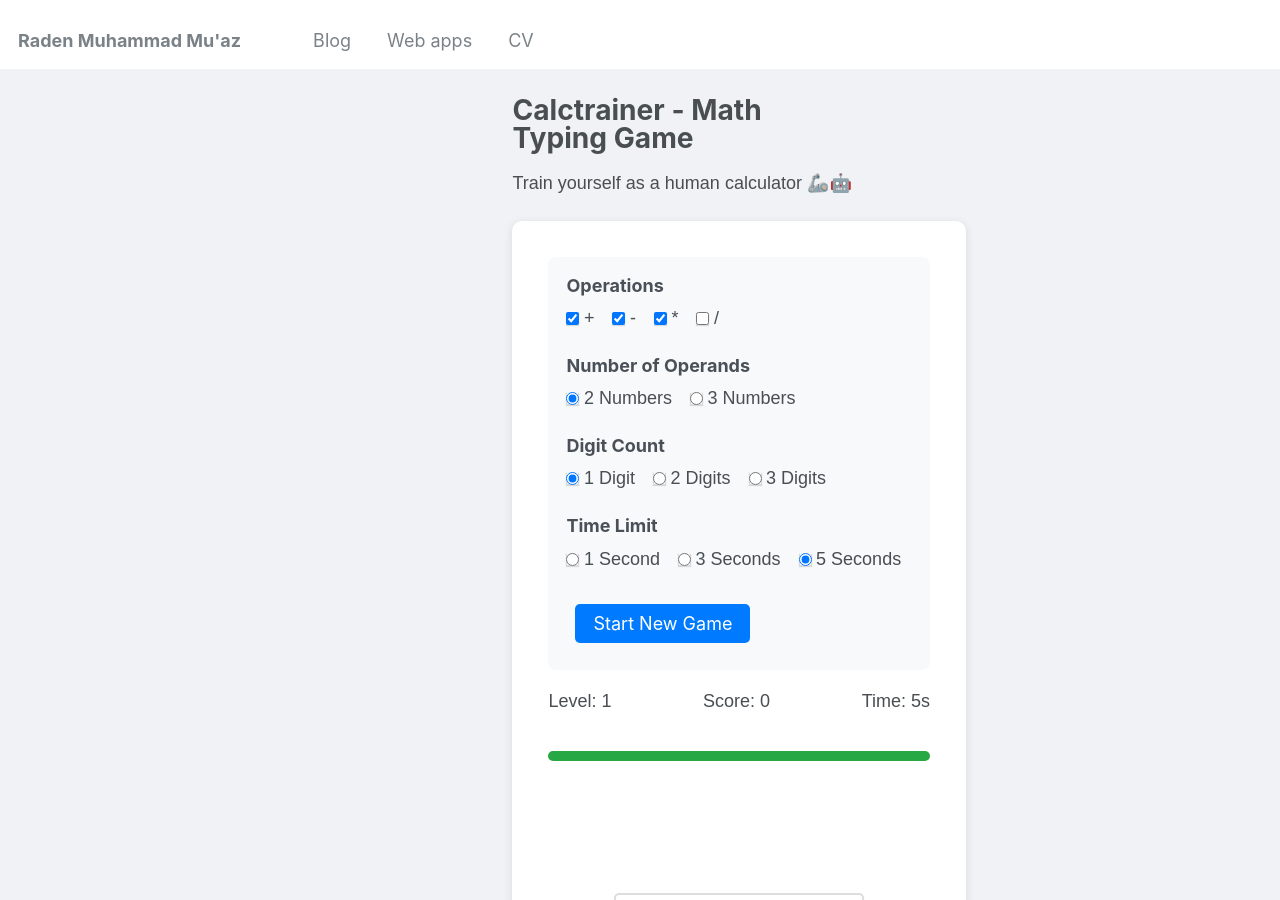
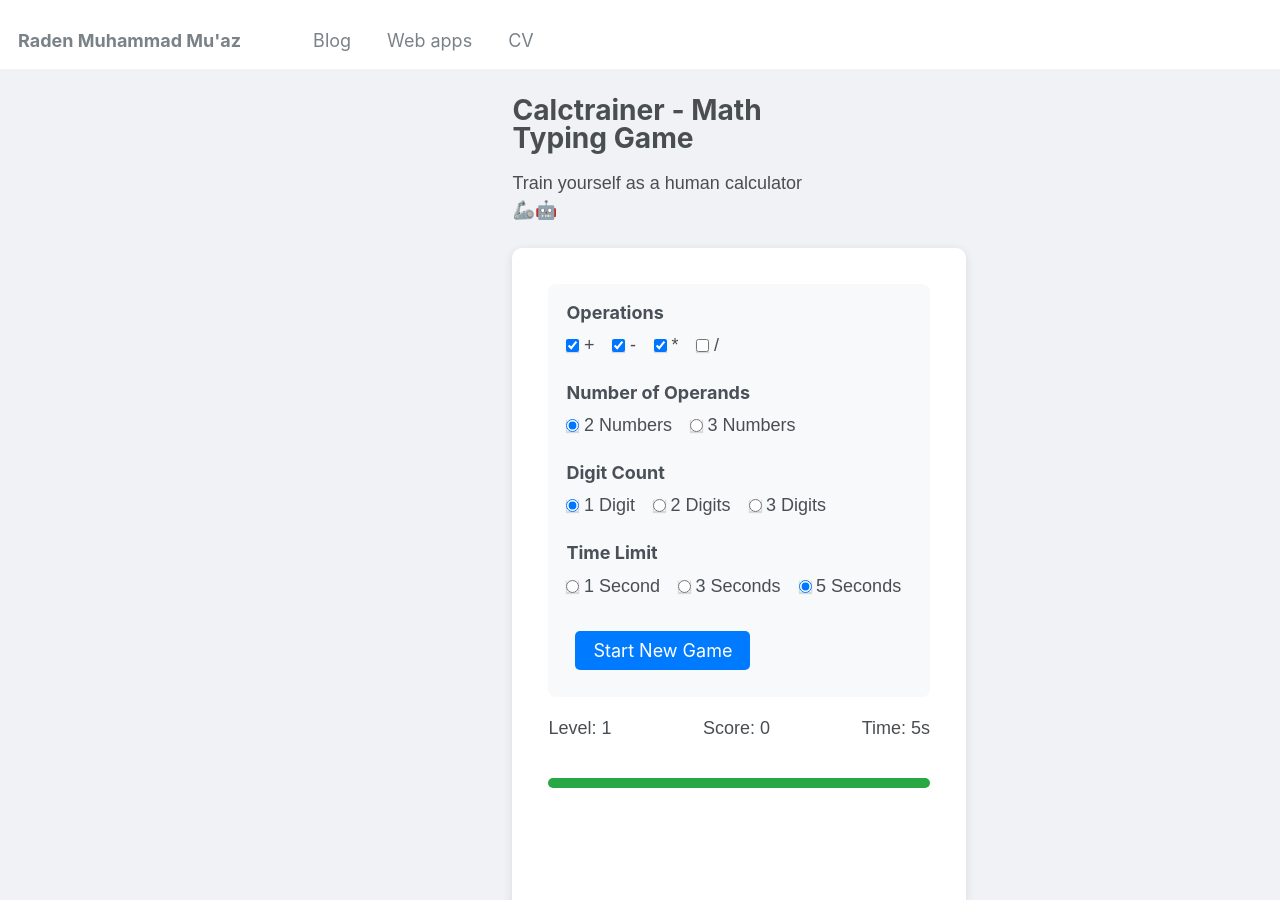
Before and after one commit to radenmuaz/radenmuaz.github.io, a Jekyll site: the page built from _pages/calctrainer.md, in a window 1280 px wide and 900 px high. Built offline with Jekyll 4.4.1, drawn with Linux system fonts in a browser that asks for light colours.

Commit message:
calctrainer

```diff
--- a/_config.yml
+++ b/_config.yml
@@ -200,7 +200,7 @@
 # Markdown Processing
 kramdown:
   input: GFM
-  hard_wrap: false
+  hard_wrap: true
   auto_ids: true
   footnote_nr: 1
   entity_output: as_char
--- a/_pages/calctrainer.md
+++ b/_pages/calctrainer.md
@@ -9,7 +9,7 @@
 Train yourself as a human calculator
 🦾🤖
 {% include base_path %}
-
+{% raw %}
 <html>
 <head>
     <style>
@@ -408,3 +408,4 @@
     </script>
 </body>
 </html>
+{% endraw %}
```
